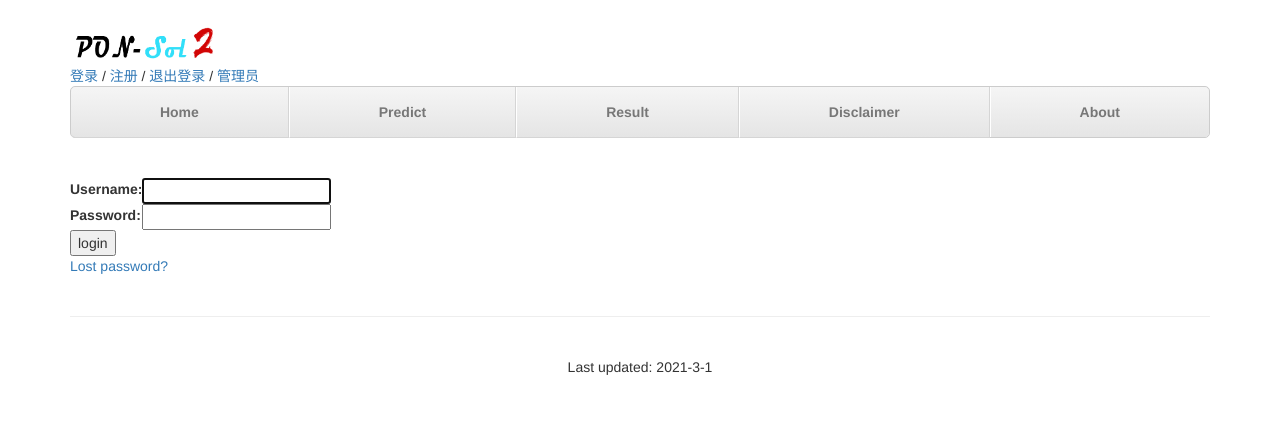
After one commit to XDcat/PonSol2_Web, a Django app: page /accounts/login/ in a window 1280 px wide. The commit adds this page. Shown: the top 426 px of the page. Run offline with Django 3.2, Linux system fonts and the light colour scheme; parts of the project's set-up code (start-up, migrations or seed data) failed here and were passed over; some libraries are stand-ins or nearby versions.

Commit message:
添加了登录、注册、忘记密码功能，但是都是使用的django内置的功能，还需要进行相应的定制化。

```diff
--- a/PonSol2_Web/settings.py
+++ b/PonSol2_Web/settings.py
@@ -184,3 +184,4 @@ EMAIL_HOST_USER = "zenglianjie@111.com"
 EMAIL_HOST_PASSWORD = "SKJDzcNpEhN7g3Fq"
 EMAIL_USE_SSL = True
 EMAIL_TIMEOUT = 5
+DEFAULT_FROM_EMAIL = "zenglianjie@111.com"
--- a/ponsol2web/templates/ponsol2web/base_generic.html
+++ b/ponsol2web/templates/ponsol2web/base_generic.html
@@ -20,14 +20,25 @@
 
     <!-- The justified navigation menu is meant for single line per list item.
          Multiple lines will require custom code not provided by Bootstrap. -->
+    <div class="">
+        <div>
+            <a href="{% url "ponsol2:index" %}" >
+                <img alt="PON-Sol2" style="width:150px; max-height: 52px; padding: 5px;"
+                     src="{% static "ponsol2web/img/ponsol2_logo.png" %}">
+            </a>
+        </div>
+        <div class="fa-align-right">
+            <span><a href="{% url "ponsol2:login" %}">登录</a></span>
+            <span>/</span>
+            <span><a href="{% url "ponsol2:register" %}">注册</a></span>
+            <span>/</span>
+            <span><a href="{% url "ponsol2:logout" %}">退出登录</a> </span>
+            <span>/</span>
+            <span><a href="/zlj/admin">管理员</a> </span>
+        </div>
+    </div>
     <div class="masthead" style="margin-bottom: 40px;">
         <nav>
-            <div class="navbar-header">
-                <a href="{% url "ponsol2:index" %}" class="navbar-left">
-                    <img alt="PON-Sol2" style="width:150px; max-height: 52px; padding: 5px;"
-                         src="{% static "ponsol2web/img/ponsol2_logo.png" %}">
-                </a>
-            </div>
             <ul class="nav nav-justified">
                 <li><a href="{% url "ponsol2:index" %}">Home</a></li>
                 <li><a href="{% url "ponsol2:input" %}">Predict</a></li>
--- a/ponsol2web/templates/ponsol2web/index.html
+++ b/ponsol2web/templates/ponsol2web/index.html
@@ -16,7 +16,7 @@
 
     <!-- Example row of columns -->
     <div class="row">
-        <div class="col-lg-4">
+        <div class="col-lg-4 col-md-4">
             <h2>Input Format</h2>
             <p>
                 There are two input ways that have different input formats. FASTA sequences and amino acid substitutions
@@ -24,7 +24,7 @@
             </p>
             <p><a class="btn btn-primary" href="{% url "ponsol2:about" %}#input_example" role="button">View details »</a></p>
         </div>
-        <div class="col-lg-4">
+        <div class="col-lg-4 col-md-4">
             <h2>Dataset</h2>
             <p>Altogether 11201 amino acid substitutions in 77 proteins are collected. After filtering, 5666 variants
                 are used for training, and 662 variants are used for blind testing. The database is freely available.
@@ -32,7 +32,7 @@
             </p>
             <p><a class="btn btn-primary" href="{% url "ponsol2:about" %}#dataset" role="button">View details »</a></p>
         </div>
-        <div class="col-lg-4">
+        <div class="col-lg-4 col-md-4">
             <h2>Predict Result</h2>
             <p>
                 Predict result will be displayed in the Result page. The list of result is generated according to IP.
--- /dev/null
+++ b/ponsol2web/templates/registration/login.html
@@ -0,0 +1,38 @@
+{% extends "ponsol2web/base_generic.html" %}
+
+{% block content %}
+
+{% if form.errors %}
+<p>Your username and password didn't match. Please try again.</p>
+{% endif %}
+
+{% if next %}
+    {% if user.is_authenticated %}
+    <p>Your account doesn't have access to this page. To proceed,
+    please login with an account that has access.</p>
+    {% else %}
+    <p>Please login to see this page.</p>
+    {% endif %}
+{% endif %}
+
+<form method="post" action="{% url 'ponsol2:login' %}">
+{% csrf_token %}
+<table>
+<tr>
+    <td>{{ form.username.label_tag }}</td>
+    <td>{{ form.username }}</td>
+</tr>
+<tr>
+    <td>{{ form.password.label_tag }}</td>
+    <td>{{ form.password }}</td>
+</tr>
+</table>
+
+<input type="submit" value="login">
+<input type="hidden" name="next" value="{{ next }}">
+</form>
+
+{# Assumes you setup the password_reset view in your URLconf #}
+<p><a href="{% url 'ponsol2:password_reset' %}">Lost password?</a></p>
+
+{% endblock %}
--- a/ponsol2web/urls.py
+++ b/ponsol2web/urls.py
@@ -6,8 +6,9 @@ __project__ = PonSol2_Web
 Fix the Problem, Not the Blame.
 '''
 
-from django.urls import path
+from django.urls import path, include, reverse
 from django.views.generic import TemplateView
+import django.contrib.auth.views as auth_views
 
 from . import views
 
@@ -32,5 +33,25 @@ urlpatterns = [
     path("task/running/", views.get_running_tasks, name="task-running"),
     # download
     path("download/ponsol2_dataset", views.download_dataset_ponsol2, name="download-dataset-ponsol2"),
-    path("download/ponsol_dataset", views.download_dataset_ponsol, name="download-dataset-ponsol")
+    path("download/ponsol_dataset", views.download_dataset_ponsol, name="download-dataset-ponsol"),
+
+    # account
+    path("accounts/register/", views.register, name='register'),
+    # path('accounts/', include('django.contrib.auth.urls')),
+
+    path('accounts/login/', auth_views.LoginView.as_view(), name='login'),  # 登录
+    path('accounts/logout/', auth_views.LogoutView.as_view(), name='logout'),  # 登出
+
+    path('accounts/password_change/', auth_views.PasswordChangeView.as_view(), name='password_change'),  # 登陆后修改密码
+    path('accounts/password_change/done/', auth_views.PasswordChangeDoneView.as_view(), name='password_change_done'),  # 登录后修改密码完成
+
+    path('accounts/password_reset/', auth_views.PasswordResetView.as_view(
+        success_url="/accounts/password_reset/done/",
+    ), name='password_reset'),  # 未登录，修改密码，发送邮件
+    path('accounts/password_reset/done/', auth_views.PasswordResetDoneView.as_view(), name='password_reset_done'),  # 未登录，修改密码，发送邮件后跳转
+    path('accounts/reset/<uidb64>/<token>/', auth_views.PasswordResetConfirmView.as_view(
+        success_url="/accounts/reset/done/",
+    ), name='password_reset_confirm'),  # 未登录，修改密码，邮件中的连接打开后
+    path('accounts/reset/done/', auth_views.PasswordResetCompleteView.as_view(), name='password_reset_complete'),  # 未登录，修改密码，打开邮件的连接后
+
 ]
```
Also changed, not shown: ponsol2web/forms.py (added, +16 -0 lines), ponsol2web/templates/registration/password_change_form.html (added, +25 -0 lines), ponsol2web/templates/registration/password_reset_email.html (added, +14 -0 lines), ponsol2web/templates/registration/register.html (added, +25 -0 lines), ponsol2web/views.py (+15 -0 lines), ponsol2web/templates/registration/logged_out.html (added).
